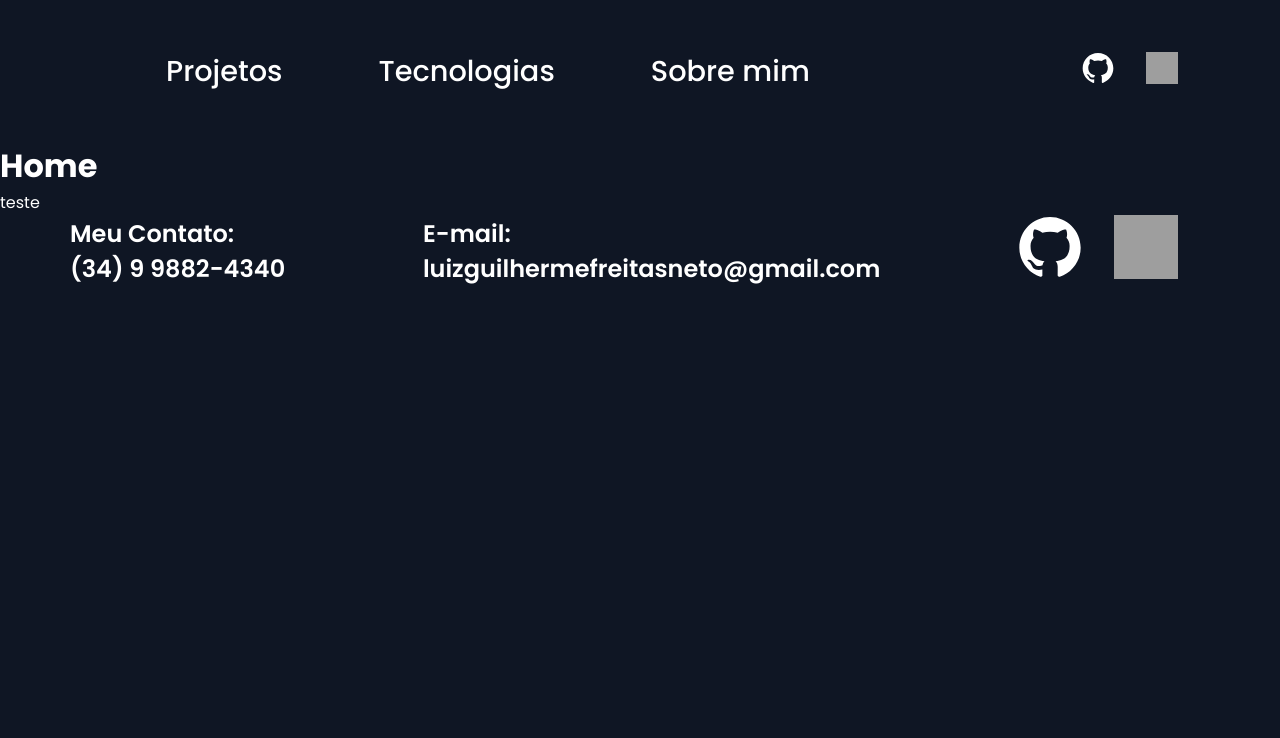
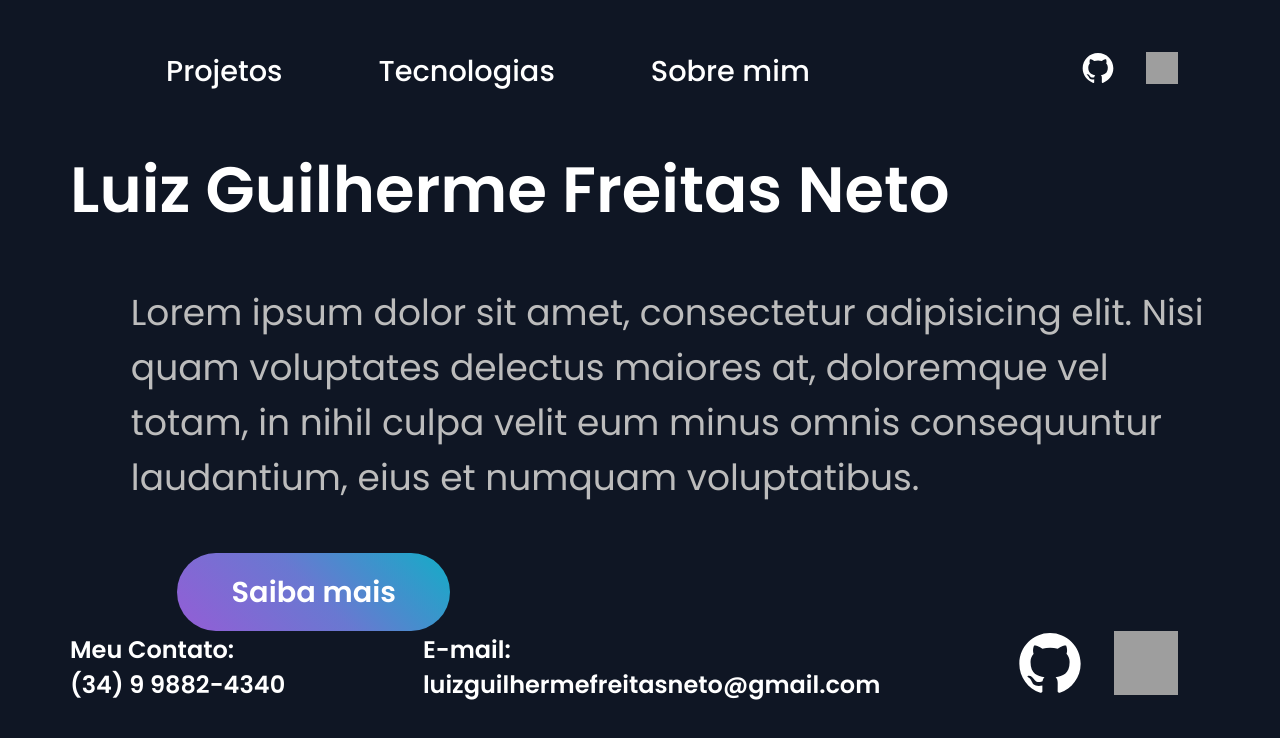
Before and after one commit to LGKARD/RID195440_Desafio4, a React (Vite) app in the folder Portfólio Luiz Guilherme/: page / in a window 1280 px wide. Shown: the top 738 px of the page. Built offline with nearby package versions, Linux system fonts and the light colour scheme; grey boxes are pictures that could not be loaded.

Commit message:
Criação do componente Hero

```diff
--- a/Portfólio Luiz Guilherme/src/components/button/button.css
+++ b/Portfólio Luiz Guilherme/src/components/button/button.css
@@ -0,0 +1,24 @@
+.button {
+
+    border: none;
+    border-radius: 5rem;
+    font-size: 1.8rem;
+    font-weight: 600;
+    padding: 1.1rem 3.4rem;
+    font-family: 'Poppins', sans-serif;
+    cursor: pointer;
+    transition: transform .5s ease;
+}
+
+
+
+.button.primary {
+    background: linear-gradient(45deg, #945DD6, #6978D1, #13ADC7);
+    border: none;
+    border-radius: 5rem;
+    color: #ffffff;
+    font-size: 1.8rem;
+}
+.button.primary:hover {
+    transform: scale(1.1);
+}
--- a/Portfólio Luiz Guilherme/src/components/button/button.jsx
+++ b/Portfólio Luiz Guilherme/src/components/button/button.jsx
@@ -0,0 +1,13 @@
+
+//STYLES
+import "./button.css";
+
+function Button({buttonStyle, children, ...props}) {
+  return (
+    <button className={`button ${buttonStyle}`} {...props}>
+      {children}
+    </button>
+  );
+}
+
+export default Button;
--- /dev/null
+++ b/Portfólio Luiz Guilherme/src/components/hero/hero.css
@@ -0,0 +1,22 @@
+.hero {
+    background-position: center;
+    background-size: cover;
+}
+
+.hero h1 {
+    font-size: 4rem;
+    font-weight: 600;
+    margin: 0 0 3rem 0;
+}
+
+
+
+p {
+    font-size: 2.25rem;
+    margin: 0 0 3rem 3.8rem;
+    color: #BCBCBC;
+}
+
+.linkButtonHero {
+    margin: 0 0 0 6.7rem;
+}
--- /dev/null
+++ b/Portfólio Luiz Guilherme/src/components/hero/hero.jsx
@@ -0,0 +1,20 @@
+import Button from "../button/button";
+import { Link } from "react-router-dom";
+//STYLES
+import "./hero.css";
+
+
+function Hero() {
+  return (
+    <div className="hero d-flex al-center">
+      <div className="hero-text">
+        <h1>Luiz Guilherme Freitas Neto</h1>
+        <p>Lorem ipsum dolor sit amet, consectetur adipisicing elit. Nisi quam voluptates delectus maiores at, doloremque vel totam, in nihil culpa velit eum minus omnis consequuntur laudantium, eius et numquam voluptatibus.</p>
+        <Link className="linkButtonHero" to="/about"><Button buttonStyle="primary">Saiba mais</Button></Link>
+
+      </div>
+    </div>
+  );
+}
+
+export default Hero;
--- a/Portfólio Luiz Guilherme/src/pages/home.jsx
+++ b/Portfólio Luiz Guilherme/src/pages/home.jsx
@@ -1,12 +1,16 @@
 import Header from "../components/header/header"
 import Footer from "../components/footer/footer"
+import Button from "../components/button/button"
+import Hero from "../components/hero/hero"
 
 function Home() {
     return (
         <>
             <Header />
-            <h1>Home</h1>
-            <p>teste</p>
+            <div className="container">
+                <Hero />
+            </div>
+
             <Footer />
         </>
     )
```
